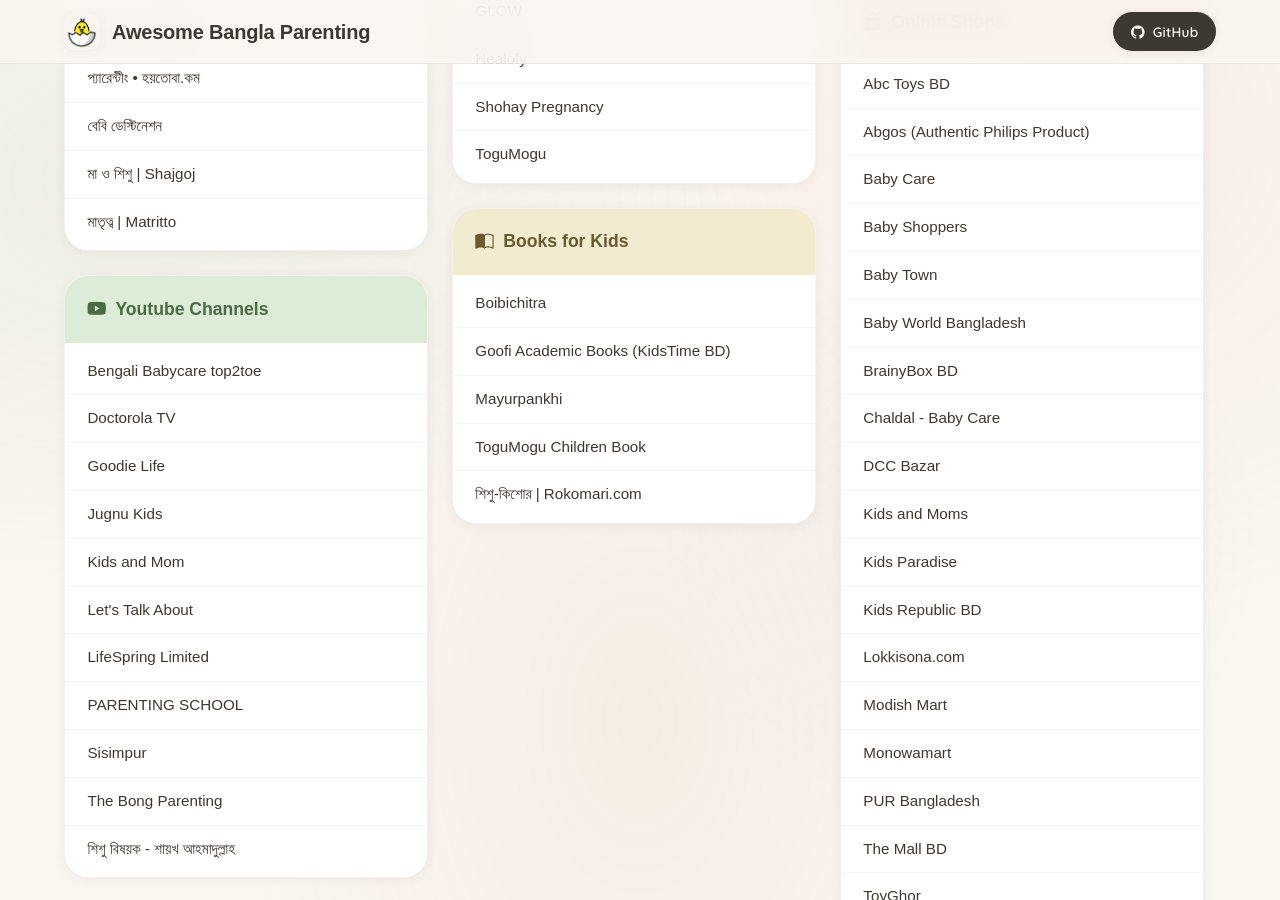
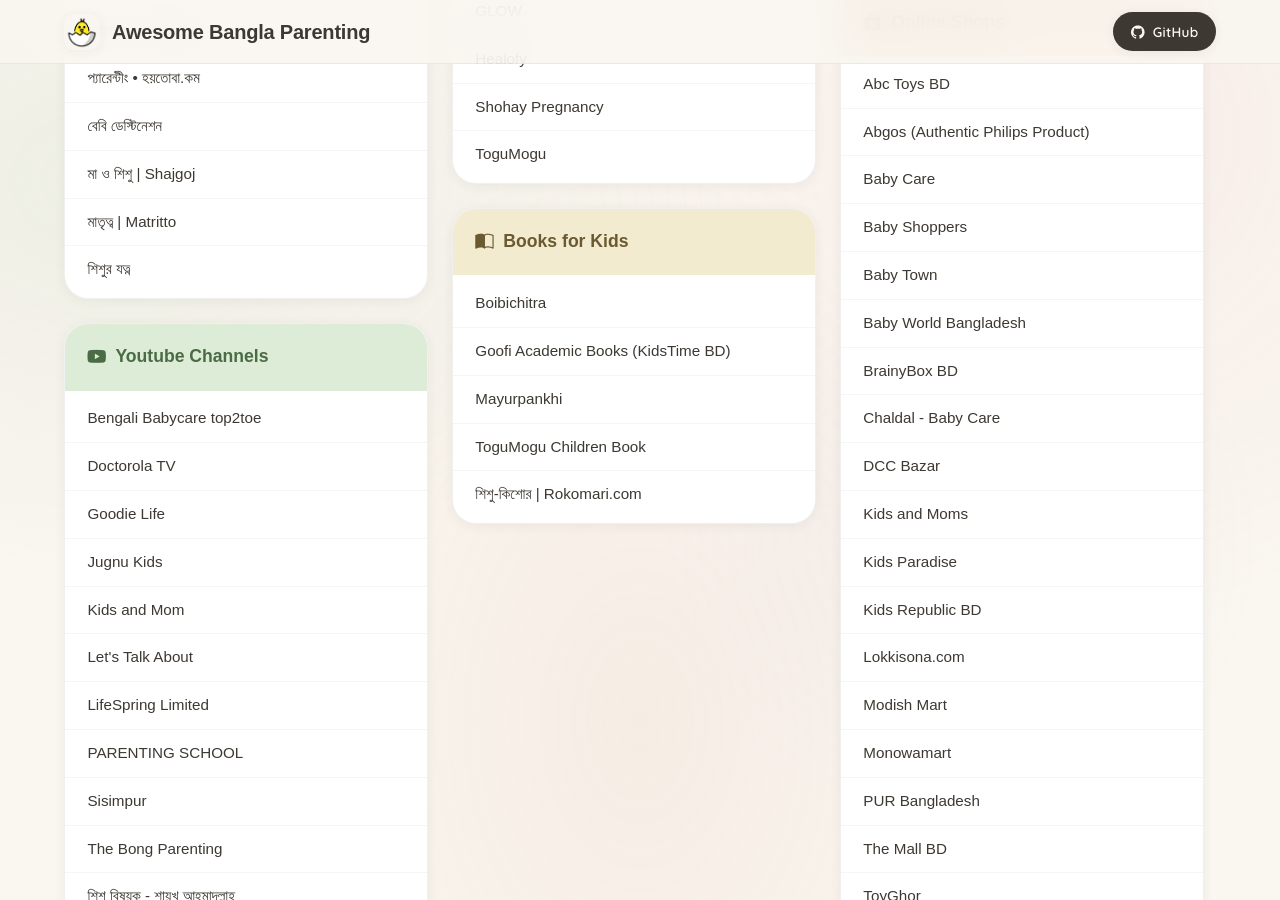
Before and after one commit to mdminhazulhaque/awesome-bangla-parenting, a Jekyll site: the page built from index.md, in a window 1280 px wide and 900 px high, scrolled down 904 px. Built offline with Jekyll 4.4.1, drawn with Linux system fonts in a browser that asks for light colours; some web fonts are replaced.

Commit message:
Add শিশুর যত্ন (shishurjotno.com) to Websites

```diff
--- a/_data/parenting.json
+++ b/_data/parenting.json
@@ -15,7 +15,8 @@
     "প্যারেন্টীং • হয়তোবা.কম": "https://hoytoba.com/parenting/",
     "বেবি ডেস্টিনেশন": "https://bangla.babydestination.com/",
     "মা ও শিশু | Shajgoj": "https://www.shajgoj.com/category/health/mother-child/",
-    "মাতৃত্ব | Matritto": "https://matritto.com/"
+    "মাতৃত্ব | Matritto": "https://matritto.com/",
+    "শিশুর যত্ন": "https://shishurjotno.com/"
   },
   "Facebook Groups": {
     "Matritto। মাতৃত্ব: journey with pregnancy and motherhood": "https://web.facebook.com/groups/matritto",
```
